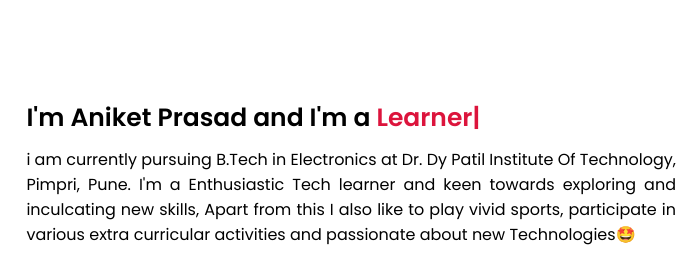
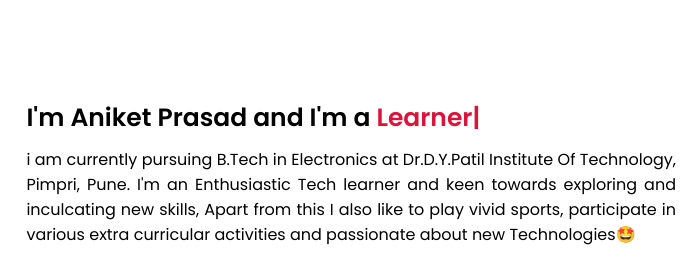
Before and after one commit to aniket-2001/PortfolioProject, a plain HTML site: page index.html in a window 1280 px wide. Shown: the part 1036-1300 px from the top of the page, 524-1204 px from the left. Drawn offline with nearby package versions, Linux system fonts and the light colour scheme.

Commit message:
Update index.html

```diff
--- a/index.html
+++ b/index.html
@@ -66,7 +66,7 @@
              </div>
              <div class="column right">
                  <div class="text">I'm Aniket Prasad and I'm a <span class="typing-2"></span></div>
-                <p> i am currently pursuing B.Tech in Electronics at Dr. Dy Patil Institute Of Technology, Pimpri, Pune. I'm a Enthusiastic Tech learner and keen towards exploring and inculcating new skills, Apart from this I also like to play vivid sports, participate in various extra curricular activities and passionate about new Technologies🤩 </p>
+                <p> i am currently pursuing B.Tech in Electronics at Dr.D.Y.Patil Institute Of Technology, Pimpri, Pune. I'm an Enthusiastic Tech learner and keen towards exploring and inculcating new skills, Apart from this I also like to play vivid sports, participate in various extra curricular activities and passionate about new Technologies🤩 </p>
                 <a href="https://drive.google.com/file/d/1zT7KngDNEwk1WqSHyIwXqdgyA-Wb3u0j/view?usp=sharing">👉My Resume👈</a>
                 </div>
 
```
